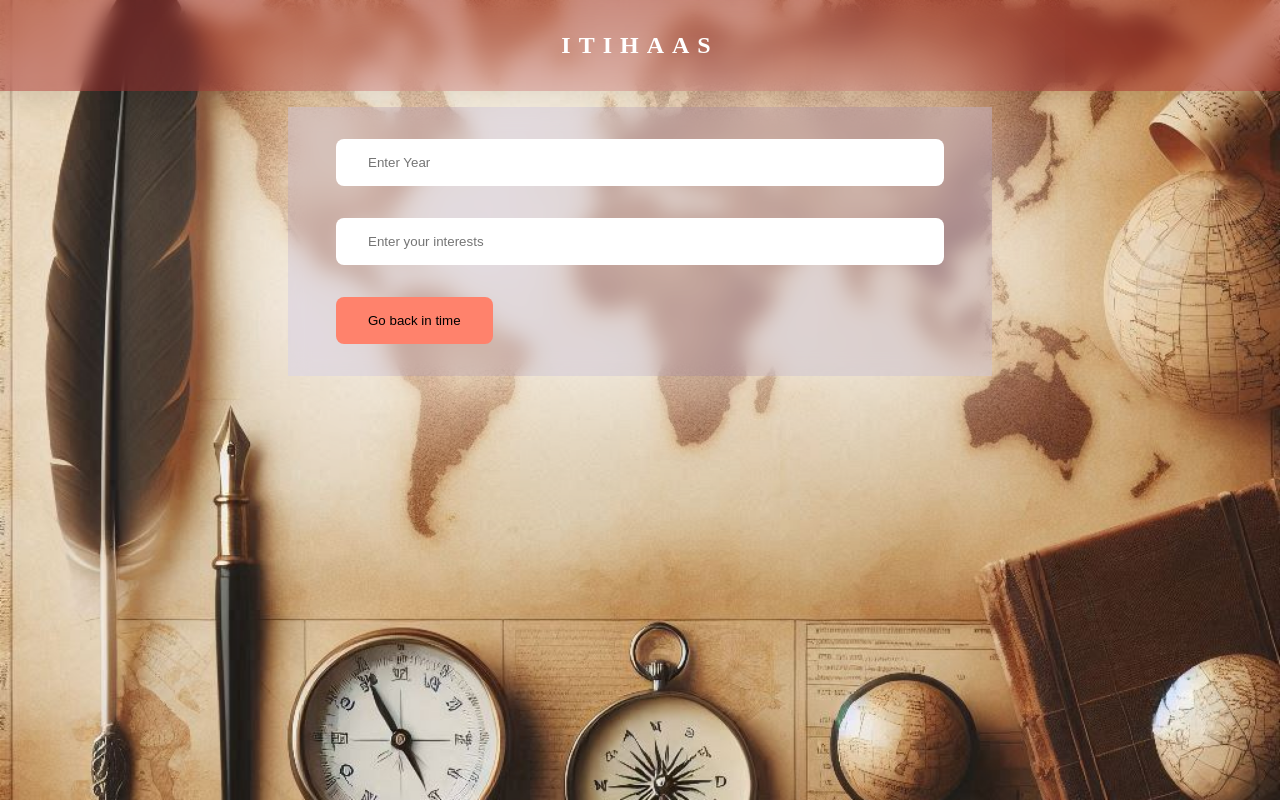
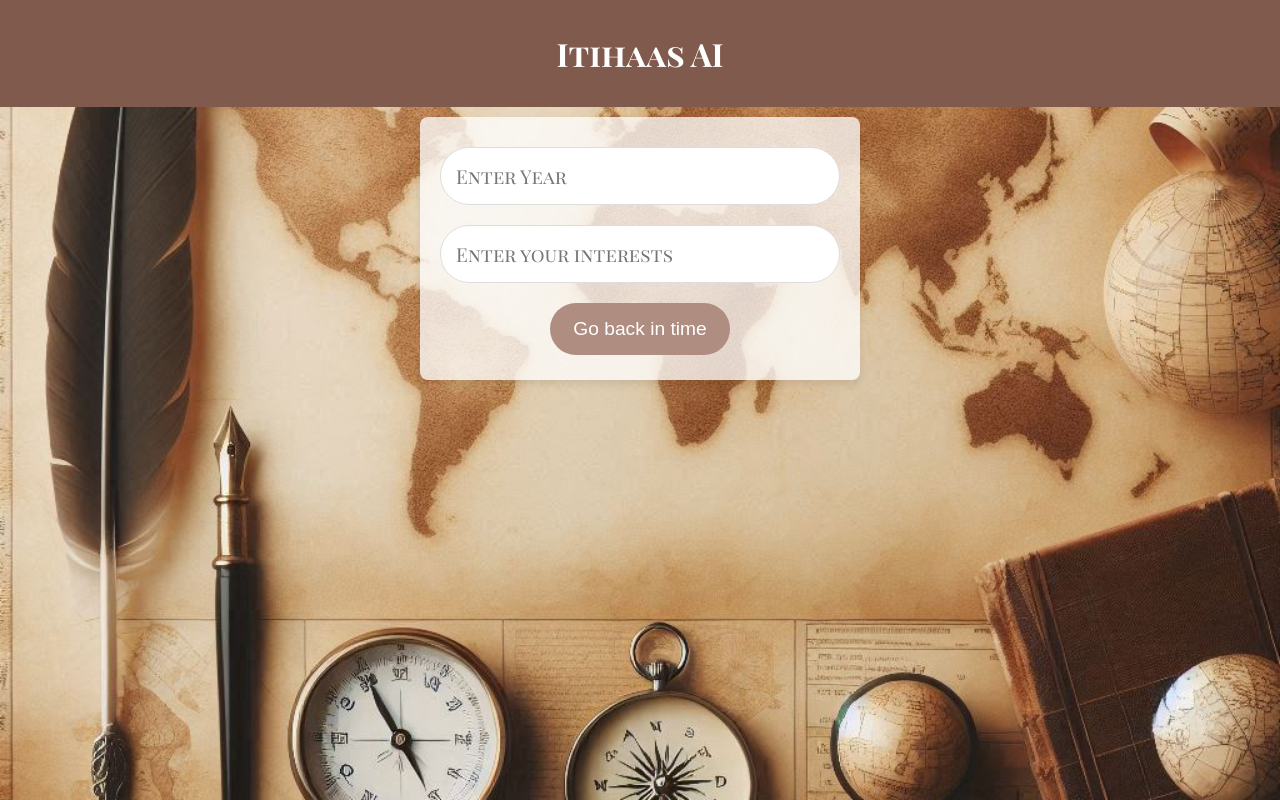
Before and after one commit to pravusuman2003/Itihaas-AI, a React (Vite) app in the folder client/: page / in a window 1280 px wide. Built offline with nearby package versions, Linux system fonts and the light colour scheme.

Commit message:
Revert "CSS changes V-2.0.0"
This reverts commit a0244559b89cad82da95a0a38948f04d97e8f783.

```diff
--- a/client/src/App.css
+++ b/client/src/App.css
@@ -1,66 +1,110 @@
-* {
+/* App.css */
+@import url('https://fonts.googleapis.com/css2?family=Playfair+Display+SC:ital,wght@0,400;0,700;0,900;1,400;1,700;1,900&display=swap');
+
+body {
+    font-family: "Playfair Display SC", serif;
+    background-color: #f0f0f0;
     margin: 0;
     padding: 0;
-  /* border: 1px solid red; */
-}
-/* #0077ab */
-body {
-  height: 100vh;
-  width: 100vw;
+    display: flex;
+    flex-direction: column;
+    align-items: center;
     min-height: 100vh;
-  background-image: url("./assets/bg.png");
+    background-image: url(./assets/bg.png);
+    background-repeat: no-repeat;
     background-size: cover;
+    background-attachment: fixed;
     background-position: center;
-  font-family: "Times New Roman", Times, serif;
-}
-
-.heading {
-  background-color: rgb(186, 99, 0);
-  padding: 2rem;
-  background: rgba(165, 42, 42, 0.471);
-  box-shadow: 0 4px 30px rgba(0, 0, 0, 0.1);
-  backdrop-filter: blur(10px);
-  margin-bottom: 1rem;
 }
 
 h2 {
+    background-color: #805a4c;
     color: white;
-  letter-spacing: 0.5rem;
     text-align: center;
+    width: 100vw;
+    margin: 0;
+    padding: 1em;
+    position: sticky;
+    top: 0;
+    box-sizing: border-box;
+    font-size: 2em;
 }
 
 form {
-  padding: 1rem 2rem;
-  margin: auto auto;
-  display: flex;
-  flex-direction: column;
-  width: 50%;
-  background: rgba(222, 222, 255, 0.471);
-  box-shadow: 0 0 10rem rgb(255, 255, 255);
-  backdrop-filter: blur(10px);
+    background-color: rgba(255, 255, 255, 0.75);
+    margin: auto;
+    margin-top: 10px;
+    padding: 20px;
+    border-radius: 8px;
+    box-shadow: 0 4px 8px rgba(0, 0, 0, 0.1);
+    max-width: 400px;
+    width: 100%;
+    text-align: center;
+    margin-bottom: 40px;
 }
-input {
-  margin: 1rem;
-  padding: 1rem 2rem;
-  border-radius: 0.5rem;
-  border: none;
+
+input[type="number"],
+input[type="text"] {
+    width: 100%;
+    padding: 15px;
+    margin: 10px 0;
+    border: 1px solid #ddd;
+    border-radius: 40px;
+    box-sizing: border-box;
+    font-size: 1.2em;
+    font-family: "Playfair Display SC", serif;
+}
+
+input[type="number"]:focus,
+input[type="text"]:focus {
+    outline: none;
+    border-color: #987544;
+    box-shadow: 0 0 5px rgba(152, 117, 68, 0.5);
 }
 
 button {
-  margin: 1rem;
-  padding: 1rem 2rem;
+    width: 45%;
+    margin: 5px;
+    padding: 15px;
+    background-color: #af8d81;
+    color: #fff;
     border: none;
-  border-radius: 0.5rem;
-  background-color: rgb(255, 130, 108);
+    border-radius: 40px;
+    cursor: pointer;
+    margin-top: 10px;
+    font-size: 1.2em;
+}
+
+button:hover {
+    background-color: #805a4c;
+}
+
+.events-container {
+    margin: auto;
+    display: flex;
+    flex-wrap: wrap;
+    gap: 20px;
+    justify-content: center;
+    width: 100%;
+    max-width: 1200px;
+    padding: 20px;
 }
 
 .event-box {
-  padding: 1rem 2rem;
-  margin: auto auto;
-  display: flex;
-  flex-direction: column;
-  width: 50%;
-  background: rgba(222, 222, 255, 0.471);
-  box-shadow: 0 0 10rem rgb(255, 255, 255);
-  backdrop-filter: blur(10px);
+    background-color: rgba(255, 255, 255, 0.9);
+    padding: 20px;
+    border-radius: 8px;
+    box-shadow: 0 4px 8px rgba(0, 0, 0, 0.1);
+    max-width: 300px;
+    width: 100%;
+    text-align: center;
+    font-size: 1em;
 }
+@media only screen and (max-width: 600px){
+    form {
+        max-width: 300px;
+    }
+    button{
+        width: 100%;
+    }
+}
--- a/client/src/App.jsx
+++ b/client/src/App.jsx
@@ -1,12 +1,12 @@
-import React, { useState } from "react";
-import Event from "./Event.jsx";
-import "./App.css";
+import React, { useState } from 'react';
+import Event from './Event.jsx';
+import './App.css';
 
 function App() {
-  const [year, setYear] = useState("");
-  const [interest, setInterest] = useState("");
+  const [year, setYear] = useState('');
+  const [interest, setInterest] = useState('');
   const [result, setResult] = useState(null);
-  const [error, setError] = useState("");
+  const [error, setError] = useState('');
 
   const SubmitForm = async (e, random = false) => {
     e.preventDefault();
@@ -15,18 +15,17 @@ function App() {
 
     if (random) {
       // If "I am feeling lucky" button was clicked
-      url += "/random year/random interest";
+      url += '/random year/random interest';
     } else {
       // If primary button was clicked
-      if (year) url += `/${year}`;
-      else url += "/random year";
-      if (interest) url += `/${interest}`;
-      else url += "/random interest";
+      if (year) url += `/${year}`; else url += '/random year';
+      if (interest) url += `/${interest}`; else url += '/random interest';
     }
 
     try {
       const response = await fetch(url);
-      if (!response.ok) throw new Error("Failed to fetch data");
+      if (!response.ok)
+        throw new Error('Failed to fetch data');
 
       console.log("fetch successful");
       let data = await response.json();
@@ -41,35 +40,21 @@ function App() {
 
   return (
     <>
-      <div className="heading">
-        <h2>ITIHAAS</h2>
-      </div>
+      <h2>Itihaas AI</h2>
       <form onSubmit={(e) => SubmitForm(e, false)}>
-        <input
-          type="number"
-          id="year"
-          value={year}
-          onChange={(e) => setYear(e.target.value)}
-          placeholder="Enter Year"
-        />
-        <input
-          type="text"
-          id="interest"
-          value={interest}
-          onChange={(e) => setInterest(e.target.value)}
-          placeholder="Enter your interests"
-        />
-        <div className="buttons">
+        <input type="number" id='year' value={year} onChange={(e) => setYear(e.target.value)} placeholder='Enter Year' />
+        <input type="text" id='interest' value={interest} onChange={(e) => setInterest(e.target.value)} placeholder='Enter your interests' />
+        <div className='buttons'>
           <button type="submit">Go back in time</button>
           {/* <button type="button" onClick={(e) => SubmitForm(e, true)}>I am feeling lucky</button> */}
         </div>
       </form>
-      <div className="events-container">
-        {error && <p style={{ color: "red" }}>{error}</p>}
+      <div className='events-container'>
+        {error && <p style={{ color: 'red' }}>{error}</p>}
         {result && result.length > 0 && (
           <>
             {result.map((event, index) => (
-              <div key={index} className="event-box">
+              <div key={index} className='event-box'>
                 <Event title={event.title} description={event.description} />
               </div>
             ))}
```
Lines whose indentation alone changed are shown as unchanged.
